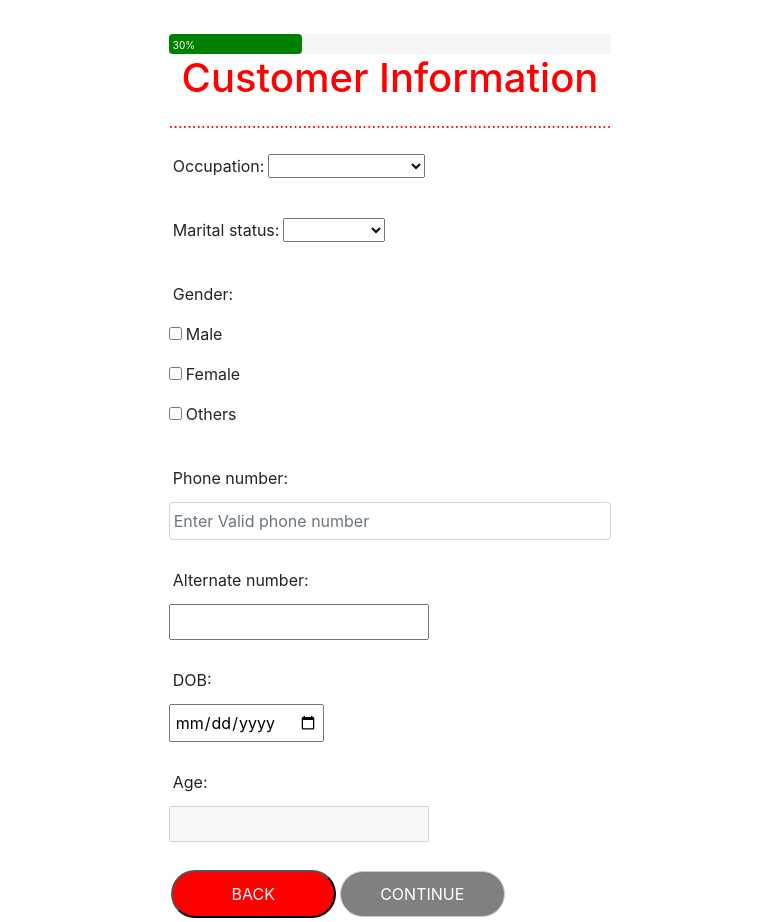
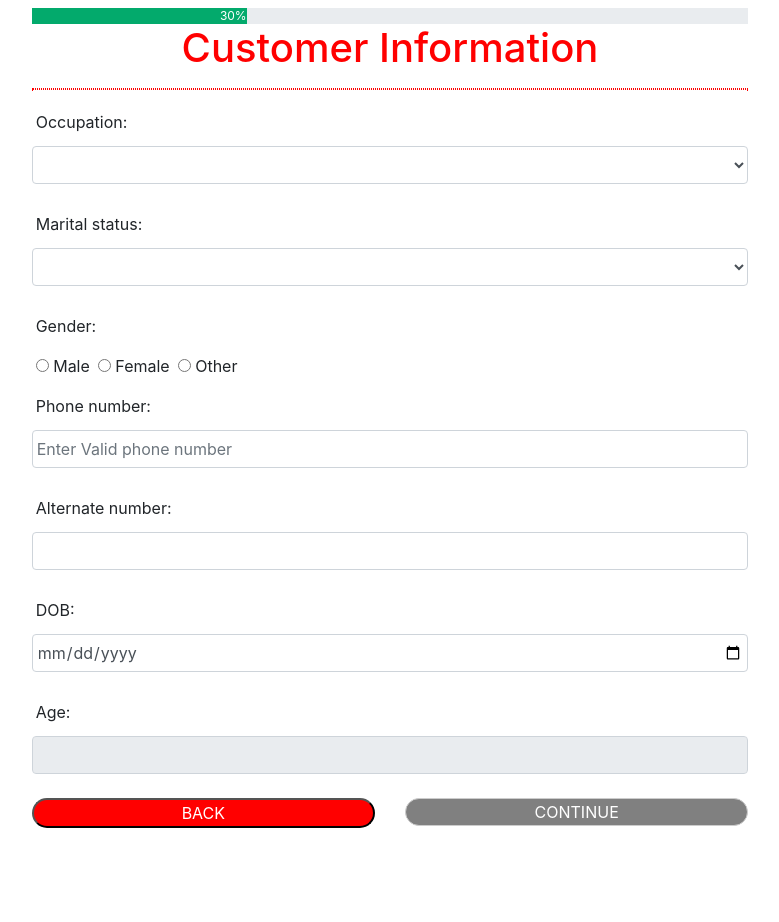
Before and after one commit to rishitarathore/Home-Insurance-Policy-App, an Angular app: page /customer-details-two in a window 1280 px wide. Shown: the whole page, without its empty margins (250-1029 px from the left). After the commit the page ends 828 px from the top, so only its background shows below. Built offline with nearby package versions, Linux system fonts and the light colour scheme.

Commit message:
adding customer details

```diff
--- a/src/app/customer-details-two/customer-details-two.component.css
+++ b/src/app/customer-details-two/customer-details-two.component.css
@@ -46,15 +46,10 @@ h1{
     height: 20px;
 
 }
-.button {
+button {
     background-color:red;
     color:white;
-    padding: 10px 10px;
-    text-align: center;
-    margin: 4px 2px;
-    cursor: pointer;
-    border-radius: 25px;
-    width: 165px;
+
 }
 
 button[disabled],
@@ -68,3 +63,8 @@ button.disabled {
     border: 1px solid #CCC;
 
 }
+hr
+{
+    background-color:white;
+    border:1px dotted red;
+}
--- a/src/app/customer-details-two/customer-details-two.component.html
+++ b/src/app/customer-details-two/customer-details-two.component.html
@@ -1,36 +1,44 @@
-<div class="main">
-    <div class="bar">
-        <div class="progress"aria-valuemax="0" aria-valuemax="100" style="width:30%">30%</div>
+<app-progress-bar [progress]="30"></app-progress-bar>
+<div class="container col-md-7">
+
     <div>
     <h1 style="color:red"> Customer Information</h1>
-    <p style="color: red;">................................................................................................</p>
+    <hr>
     </div>
        <div>
         <form #myform="ngForm">
             <label for="Occupation">Occupation:</label>
 
-    <select ngModel name="occupation" required id="Occupation">
+    <select  class="form-control" name="occupation" ngModel required id="Occupation">
       <option value="Doctor">Doctor</option>
       <option value="Engineer">Engineer</option>
       <option value="Artist">Artist</option>
       <option value="Social worker">Social worker</option>
       <option value="Bussiness analyst">Bussiness analyst</option>
       <option value="Free lancer">Free lancer</option>
-    </select><br><br>
+    </select><br>
 
             <label for="Marital status">Marital status:</label>
-            <select ngModel name="Marital status" required id="Marital status">
+            <select class="form-control" name="Marital status" ngModel  required id="Marital status">
             <option value="Married">Married</option>
             <option value="Unmarried">Unmarried</option>
 
-            </select><br><br>
-            <label for="Gender">Gender:</label><br>
-            <input type="checkbox" id="Male" name="Male" value="boy">
-    <label for="Male"> Male</label><br>
-    <input  type="checkbox" id="Female" name="Female" value="girl">
-    <label for="Female"> Female</label><br>
-    <input  type="checkbox" id="Others" name="Others" value="Others">
-    <label for="Others"> Others</label><br><br>
+            </select><br>
+            <label for="radio">Gender:</label><br>
+        <label>
+            <input type="radio" name="radio" id="radio" >
+            Male
+         </label>
+         <label>
+            <input type="radio" name="radio" id="radio" >
+            Female
+         </label>
+         <label>
+            <input type="radio" name="radio" id="radio" >
+            Other
+         </label><br/>
+
+
 
 
 
@@ -49,30 +57,38 @@
 
   </div></div><br>
 
-  <label for="Alternate number">Alternate number:</label><br>
-  <input ngModel required  type="number"  name="Alternate number"><br><br>
+  <label for="number">Alternate number:</label><br>
+  <input class="form-control" ngModel required  type="tel"  name="number" #number="ngModel"><br>
+  <div class="error" *ngIf="number.errors?.minlength">Enter valid number</div>
+
+  <div class="error" *ngIf="number.errors?.pattern">number should not contain any Alphabets</div>
+
+</form>
 
 
-            </form>
             <label for="DOB">DOB:</label>
 
-            <br> <input type="date" [(ngModel)]="age" (ngModelChange)="ageCalculator()" /><br>
+            <br> <input type="date" class="form-control" [(ngModel)]="age" (ngModelChange)="ageCalculator()" ngModel required/>
 
             <br><label>Age:</label>
 
 
 
-            <br><input type="number" disabled placeholder="{{ showAge }}" />
+            <br><input class="form-control" type="number" disabled placeholder="{{ showAge }}" />
 
-            <br/><br/>
+            <br/>
 
 
 
 
-        </div>
-        <div >
-            <button class="button" color="warn" (click)="prev()">BACK</button>
-            <button class="button" color="warn" (click)="next()" Type="submit" [disabled]="myform.form.invalid">CONTINUE </button>
+        <div class="row">
+            <div class="col">
+                <button class="rounded-pill btn-block" color="warn" (click)="prev()">BACK</button>
+            </div>
+            <div class="col">
+            <button class="rounded-pill btn-block" color="warn" (click)="next()" Type="submit" [disabled]="myform.form.invalid">CONTINUE </button>
+        </div></div>
+
         </div>
 
     </div>
--- a/src/app/customer-details/customer-details.component.css
+++ b/src/app/customer-details/customer-details.component.css
@@ -52,25 +52,21 @@ body{
   }
   button[disabled],
 
-button.disabled {
+button[disabled],button.disabled {
 
     color: white;
 
-    background: grey !important;
+    background: grey;
 
     border: 1px solid #CCC;
 
 }
-.button {
-    background-color:red;
-    color:white;
-    padding: 10px 10px;
-    text-align: center;
-    margin: 4px 2px;
-    cursor: pointer;
-    border-radius: 25px;
-    width: 165px;
-}
+
 .error{
     color: red;
 }
+hr
+{
+    background-color:white;
+    border:1px dotted red;
+}
--- a/src/app/customer-details/customer-details.component.html
+++ b/src/app/customer-details/customer-details.component.html
@@ -1,12 +1,12 @@
 
-<div class="main">
+<div class="container col-md-7">
 
     <div class="bar">
 
     <div class="progress" aria-valuemin="0" aria-valuemax="100" style ="width:20%">20%</div>
     <div>
     <h1 style="color:red"> Customer Details </h1>
-    <p style="color: red;">...............................................................................................</p>
+    <hr/>
     </div>
        <div>
         <form #myform="ngForm">
@@ -14,7 +14,7 @@
                 <label class="field name" for="name">First Name</label>
 
                 <input class="form-control" minlength="3" maxlength="50" type="text"
-                name="name" placeholder="Enter Name minimum 3 characters" ngModel required #name="ngModel" pattern="[A-Z a-z]+">
+                name="name" placeholder="Enter Name minimum 3 characters" ngModel required #name="ngModel" pattern="[A-Z a-z]+"><br>
                 <div *ngIf="name.errors?.pattern" class="error">
                     Name should be in Text
                 </div>
@@ -23,23 +23,18 @@
                 </div>
             </div>
             <label for="lname">Last name:</label><br>
-            <input ngModel required  type="text" id="lname" name="lname"><br><br>
-            <label for="mail">Mailing Address:</label><br>
-            <input ngModel required type="text" id="mail" name="mail"><br><br>
-            <div class="row">
-                <div class="col">
-                    <label for="city">City:</label>
-                    <input type="text" class="form-control" name="city" maxlength=15 minlength="4" pattern="[a-z]*" ngModel required #cardnumber="ngModel" placeholder="Enter Valid city">
+            <input class="form-control" ngModel required  type="text" id="lname" name="lname"  #lname="ngModel"><br>
+             <label for="city">City:</label>
+                    <input class="form-control" type="text" class="form-control" name="city" maxlength=15 minlength="4" pattern="[a-z]*" ngModel required #cardnumber="ngModel" placeholder="Enter Valid city">
                     <div class="error" *ngIf="cardnumber.errors?.minlength">Enter valid city</div>
                     <div class="error" *ngIf="cardnumber.errors?.pattern">city should not contain any number
                     </div>
-                </div>
-            </div><br>
+                <br>
 
 
 
             <label for="state">State:</label><br>
-            <input ngModel required type="text" id="state" name="state"><br>
+            <input class="form-control" ngModel required type="text" id="state" name="state" #state="ngModel"><br>
             <div class="row">
 
                 <div class="col">
@@ -54,16 +49,24 @@
 
            </div></div><br>
             <label for="Location">Location:</label><br>
-            <input ngModel required type="text" id="Location" name="Location"><br><br>
+            <input class="form-control" ngModel required type="text" id="Location" name="Location" #Location="ngModel"><br>
             <label for="Street">Street:</label><br>
-            <input ngModel required  type="text" id="Street" name="Street"><br><br>
-            <label for="Email-ID">Email-ID:</label><br>
-            <input ngModel required type="text" id="Email-ID" name="Email-ID"><br><br>
+            <input class="form-control" ngModel required  type="text" id="Street" name="Street" #Street="ngModel"><br>
+            <label for="EmailID">Email-ID:</label><br>
+            <input class="form-control" ngModel required type="email" pattern="[^ @]*@[^ @]*" id="EmailID" name="EmailID" #Emailid="ngModel">
+
+            <br>
             </form>
 
 
 
-        <div>
-            <button  class="button" color="warn" (click)="prev()">BACK</button>
-            <button class="button" color="warn" (click)="next()" Type="submit" [disabled]="myform.form.invalid">CONTINUE </button>
+        <div class="row">
+                <div class="col">
+                    <button  class="rounded-pill btn-block" color="warn"  (click)="prev()">BACK</button>
+                </div>
+                <div class="col">
+                    <button class="rounded-pill btn-block" color="warn" (click)="next()" Type="submit" [disabled]="myform.form.invalid">CONTINUE </button>
+                </div>
+            </div>
+
         </div>
--- a/src/app/payment/payment.component.css
+++ b/src/app/payment/payment.component.css
@@ -39,6 +39,8 @@ hr
 {
     background-color: white;
     padding: 20px;
+    font-weight: bold;
+
 }
 #bt6[disabled],
 #bt6.disabled {
@@ -46,6 +48,3 @@ hr
     background: grey;
     border: 1px solid #CCC;
 }
-.form-group{
-    font-weight: bold;
-}
--- a/src/app/payment/payment.component.html
+++ b/src/app/payment/payment.component.html
@@ -10,7 +10,7 @@
     <table class="table tb">
       <tr class="tr1">
       <td class="td1">
-          <input [value]="0" name="radio" [(ngModel)]="radio" type="radio" id="rd1" [checked]="!isChecked">
+          <input [value]="0" name="radio" [(ngModel)]="radio" type="radio" id="rd1" >
           <label for="radio" class="form-check-label" for="rd1">
             PayPal
           </label>
@@ -21,7 +21,7 @@
       </div>
       <tr class="tr1">
       <td class="td1">
-            <input [value]="1" name="radio" [(ngModel)]="radio" type="radio" id="rd2" [checked]="!isChecked">
+            <input [value]="1" name="radio" [(ngModel)]="radio" type="radio" id="rd2" >
             <label for ="radio" class="form-check-label" for="rd2">
               DebitCard
             </label>
@@ -32,7 +32,7 @@
         </div>
         <tr class="tr1">
       <td class="td1" >
-              <input [value]="2" name="radio" [(ngModel)]="radio" type="radio" id="rd3" checked>
+              <input [value]="2" name="radio" [(ngModel)]="radio" type="radio" id="rd3">
               <label for="radio" class="form-check-label" for="rd3">
                 CreditCard
               </label>
```
